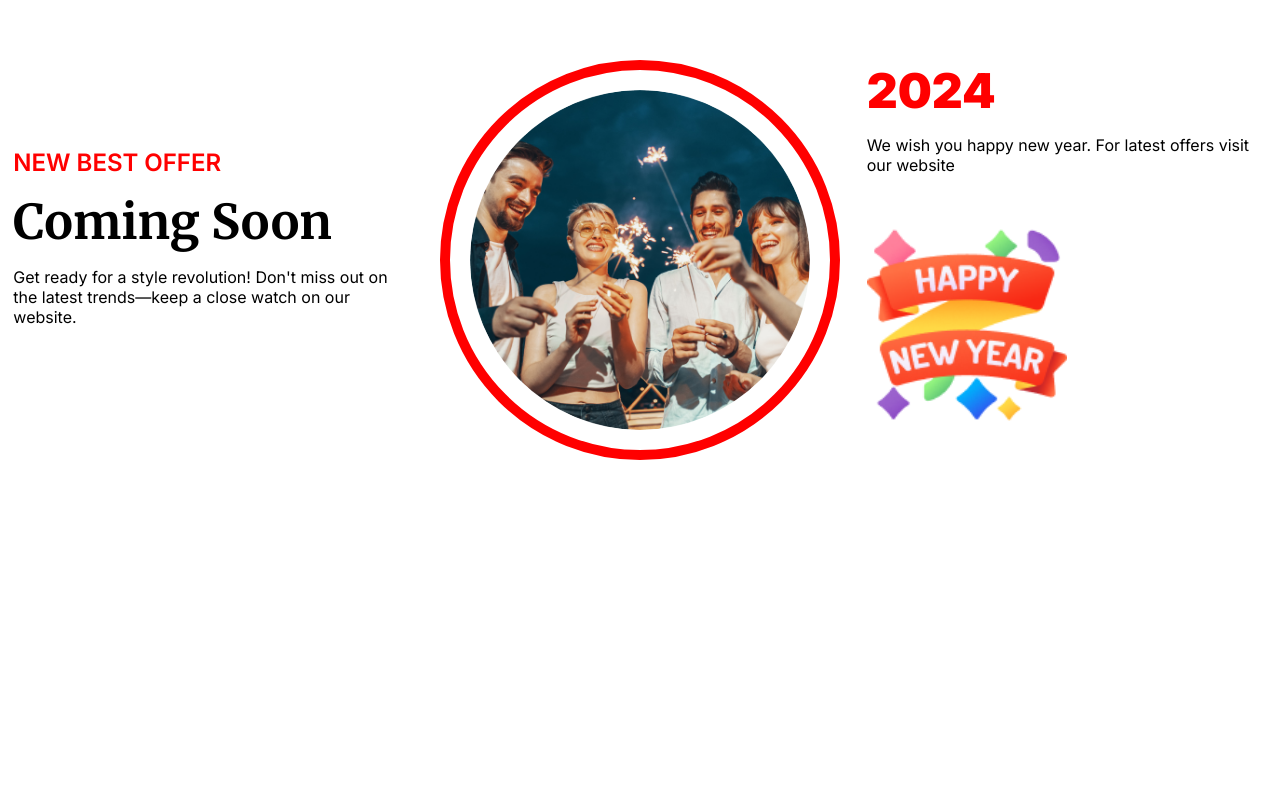
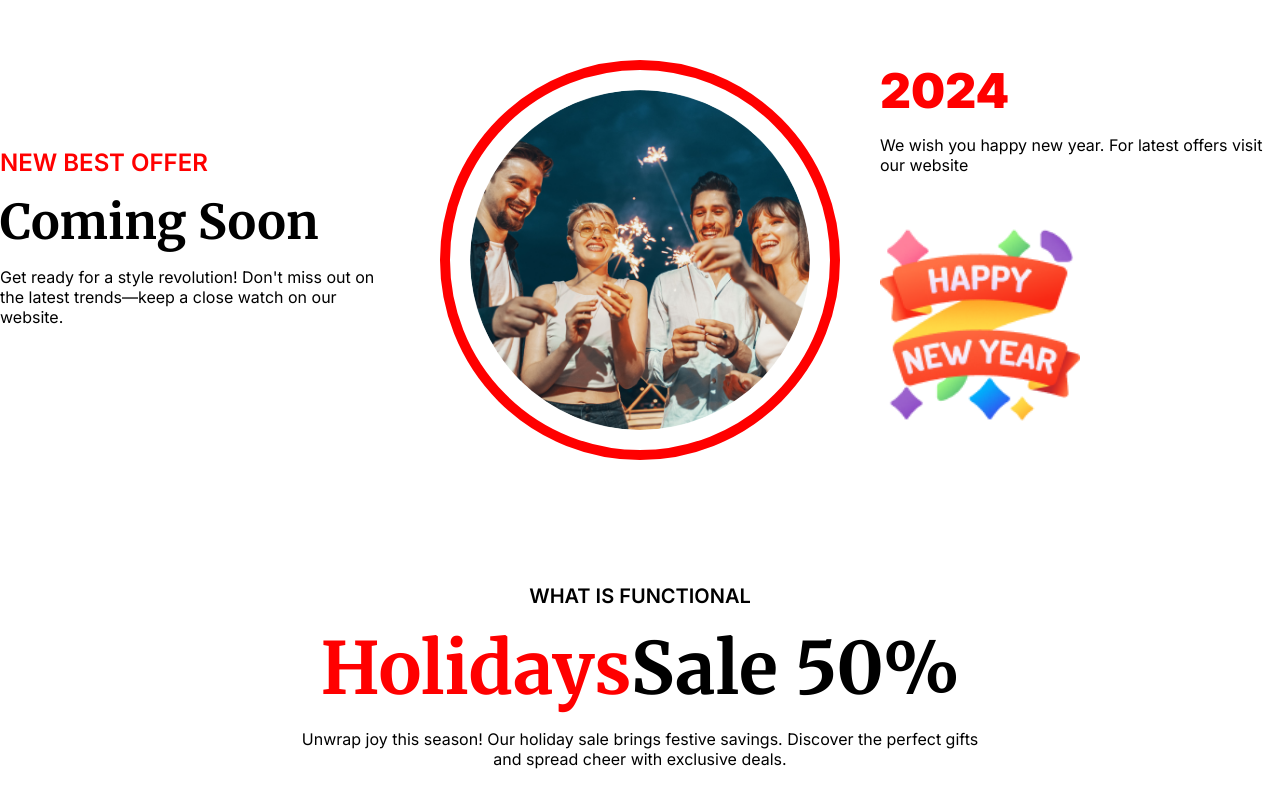
Before and after one commit to MUEID11/b9-assignment1, a plain HTML site: page index.html in a window 1280 px wide. Shown: the part 3370-4176 px from the top of the page. Before the commit the page ends 3954 px from the top, so only its background shows below. Drawn offline with Linux system fonts and the light colour scheme.

Commit message:
started holiday section

```diff
--- a/index.html
+++ b/index.html
@@ -71,10 +71,31 @@
             <p>
               We wish you happy new year. For latest offers visit our website
             </p>
-            <img class="new-year-z" src="./images/Group 96.png" alt="" />
+            <img class="new-year-z" src="./images/Group 96.png" alt="new year wish" />
           </div>
         </div>
       </section>
+      <section>
+        <div class="holiday-text">
+            <h5>WHAT IS FUNCTIONAL</h5>
+            <h2 class="merri"><span class="orange-color">Holidays</span>Sale 50%</h2>
+            <p>Unwrap joy this season! Our holiday sale brings festive savings. Discover the perfect gifts and spread cheer with exclusive deals.</p>
+        </div>
+      </section>
+      <!-- <section class="holiday-positioning">
+        <div class="holiday-sale-images">
+            <div>
+                <img src="./images/Group 75.png" alt="">
+            </div>
+            <div>
+                <img src="./images/Group 44.png" alt="">
+                <img  class="shopping-women" src="./images/Rectangle 1.png" alt="women">
+            </div>
+            <div>
+                <img src="./images/Rectangle 2.png" alt="red Rectangle">
+            </div>
+        </div>
+      </section> -->
     </main>
     <footer></footer>
   </body>
--- a/style.css
+++ b/style.css
@@ -152,7 +152,7 @@ main {
 .coming-soon {
   display: flex;
   align-items: center;
-  justify-content: space-around;
+  justify-content: space-between;
   text-align: left;
   margin: 120px 0;
 }
@@ -177,3 +177,18 @@ main {
 .coming-soon-content .new-year-z {
   height: 200px;
 }
+/*holiday sale section*/
+
+.holiday-text{
+    max-width: 700px;
+    margin: 0 auto 70px;
+}
+.holiday-text h2{
+    font-size: 72px;
+    font-weight: 900;
+    margin: 15px 0;
+}
+.holiday-text h5{
+    font-size: 20px;
+    font-weight: 600;
+}
```
